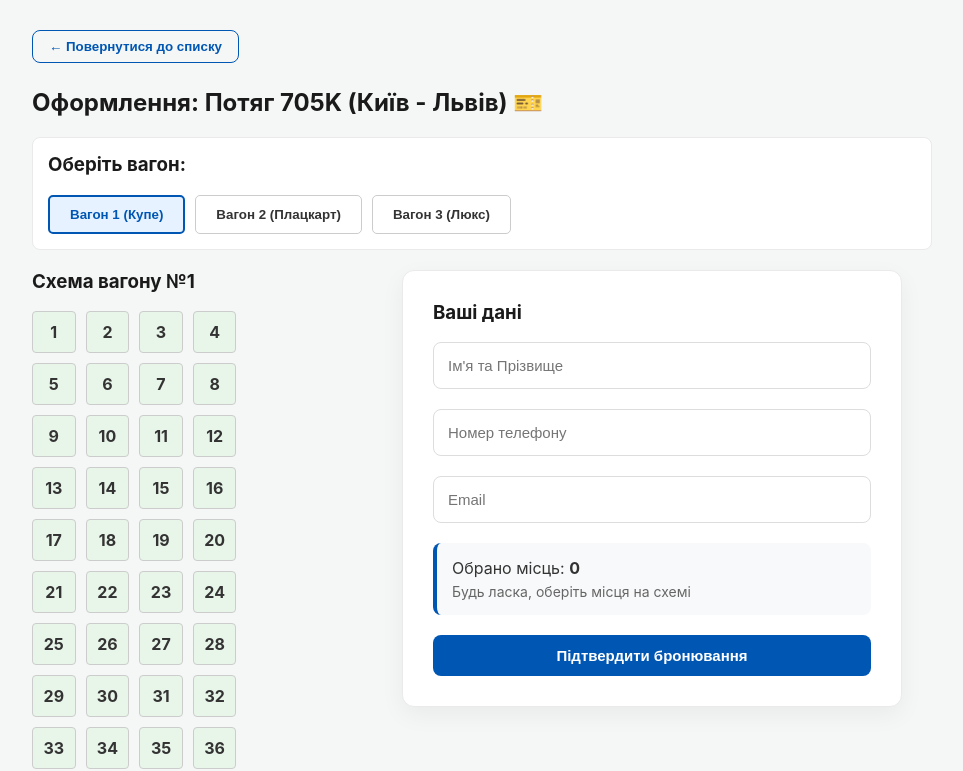
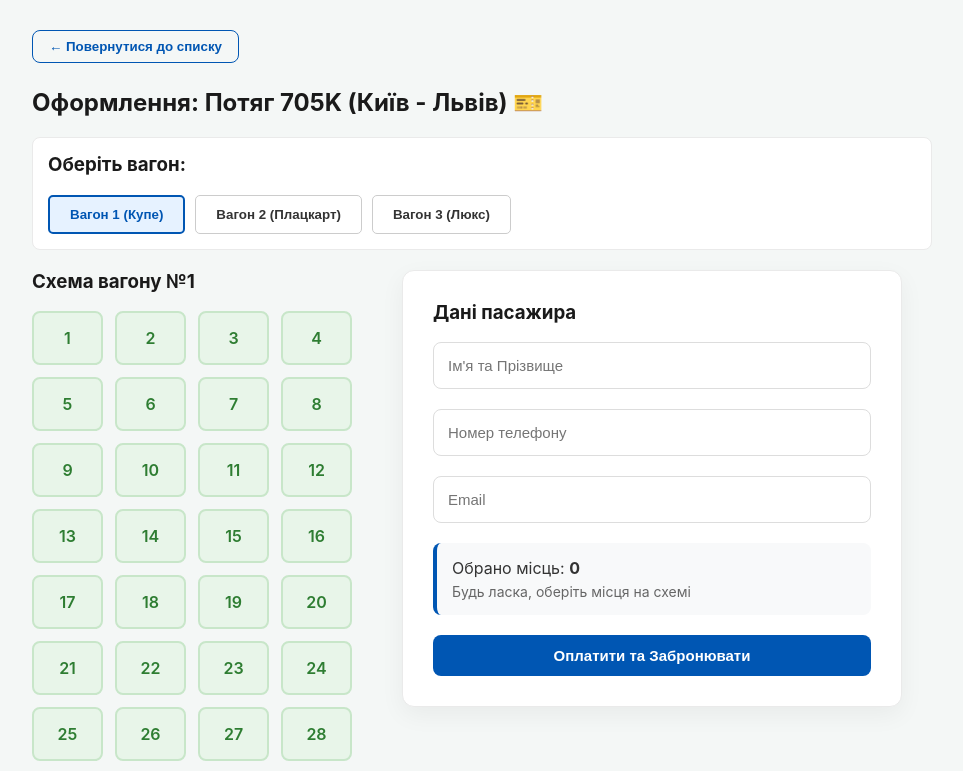
Before and after one commit to yorleX23/Railway-WEB-project, a React (Vite) app: page /booking/1 in a window 1280 px wide. Shown: the top 771 px of the page, without its empty margins (158-1121 px from the left). Built offline with nearby package versions, Linux system fonts and the light colour scheme.

Commit message:
доблені до головних файлів коментарі для зрозумілості програми:)

```diff
--- a/src/components/BookingForm.jsx
+++ b/src/components/BookingForm.jsx
@@ -1,45 +1,44 @@
-import {useState} from "react";
+import { useState } from 'react';
 
+// Компонент форми для введення персональних даних (Контрольована форма)
 export default function BookingForm({ selectedSeats, onSubmitBooking }) {
-    const [formData, setFormData] = useState({name: '', phone: '', email: ''});
+  // Локальний стан форми, який зберігає введені дані
+  const [formData, setFormData] = useState({ name: '', phone: '', email: '' });
 
-   const handleSubmit = (e) => {
-    e.preventDefault();
-    onSubmitBooking(formData);
-   }
+  // Обробник натискання кнопки "Submit"
+  const handleSubmit = (e) => {
+    e.preventDefault(); // Запобігаємо стандартному перезавантаженню сторінки при відправці форми
+    onSubmitBooking(formData); // Передаємо зібрані дані в батьківський компонент
+  };
 
-return (
-    <form onSubmit={handleSubmit} className="booking-form">
-      <h3 style={{marginTop: 0, color: '#1a1a1a'}}>Ваші дані</h3>
+  return (
+    <form className="booking-form" onSubmit={handleSubmit}>
+      <h3 style={{ marginTop: 0, color: '#1a1a1a' }}>Дані пасажира</h3>
 
+      {/* Атрибут required забезпечує базову HTML5 валідацію.
+          onChange оновлює конкретне поле в об'єкті formData */}
       <input
-        required type="text" placeholder="Ім'я та Прізвище"
-        className="form-input"
+        required type="text" placeholder="Ім'я та Прізвище" className="form-input"
         onChange={e => setFormData({...formData, name: e.target.value})}
-
       />
       <input
-        required type="tel" placeholder="Номер телефону"
+        required type="tel" placeholder="Номер телефону" className="form-input"
         onChange={e => setFormData({...formData, phone: e.target.value})}
-        className="form-input"
       />
       <input
-        required type="email" placeholder="Email"
+        required type="email" placeholder="Email" className="form-input"
         onChange={e => setFormData({...formData, email: e.target.value})}
-        className="form-input"
       />
 
+      {/* Інформаційний блок, що динамічно показує номери обраних місць */}
       <div className="summary-box">
-       <p style={{ margin: 0 }}>Обрано місць: <strong>{selectedSeats.length}</strong></p>
+        <p style={{ margin: 0 }}>Обрано місць: <strong>{selectedSeats.length}</strong></p>
         <p style={{ margin: '5px 0 0 0', fontSize: '14px', color: '#666' }}>
           {selectedSeats.length > 0 ? `Номери: ${selectedSeats.join(', ')}` : 'Будь ласка, оберіть місця на схемі'}
         </p>
       </div>
 
-
-      <button type="submit" className="btn-primary" style={{ width: '100%'}}>
-        Підтвердити бронювання
-      </button>
+      <button type="submit" className="btn-primary" style={{ width: '100%' }}>Оплатити та Забронювати</button>
     </form>
   );
 }
--- a/src/components/SeatMap.jsx
+++ b/src/components/SeatMap.jsx
@@ -1,40 +1,36 @@
+// Компонент відповідає за інтерактивну сітку місць
 export default function SeatMap({ selectedSeats, setSelectedSeats, bookedSeats }) {
-  // Генеруємо 40 місць
+  // Генеруємо масив з 40 чисел [1, 2, 3... 40] для відображення місць
   const seats = Array.from({ length: 40 }, (_, i) => i + 1);
 
+  // Функція обробки кліку по конкретному місцю
   const handleSeatClick = (seat) => {
-    if (bookedSeats.includes(seat)) return; // Заброньовані не можна клікати
+    // Якщо місце вже заброньоване кимось іншим — ігноруємо клік
+    if (bookedSeats.includes(seat)) return;
 
     if (selectedSeats.includes(seat)) {
-      setSelectedSeats(selectedSeats.filter(s => s !== seat)); // Зняти вибір
+      // Якщо місце вже було обране нами — знімаємо вибір (фільтруємо масив)
+      setSelectedSeats(selectedSeats.filter(s => s !== seat));
     } else {
-      setSelectedSeats([...selectedSeats, seat]); // Обрати
+      // Якщо місце вільне — додаємо його до масиву обраних
+      setSelectedSeats([...selectedSeats, seat]);
     }
   };
 
   return (
-    <div style={{ display: 'grid', gridTemplateColumns: 'repeat(4, 1fr)', gap: '10px', maxWidth: '300px' }}>
+    <div className="seat-grid">
       {seats.map(seat => {
-        let bgColor = '#e8f5e9'; // вільні (зеленуваті)
-        let color = '#333';
-
-        if (bookedSeats.includes(seat)) {
-          bgColor = '#ffebee'; // заброньовані (червонуваті)
-          color = '#c62828';
-        } else if (selectedSeats.includes(seat)) {
-          bgColor = '#0056b3'; // обрані (сині)
-          color = 'white';
-        }
+        // Визначаємо CSS клас в залежності від статусу місця
+        let statusClass = 'free';
+        if (bookedSeats.includes(seat)) statusClass = 'booked';
+        else if (selectedSeats.includes(seat)) statusClass = 'selected';
 
         return (
           <div
             key={seat}
             onClick={() => handleSeatClick(seat)}
-            style={{
-              padding: '10px', textAlign: 'center', cursor: bookedSeats.includes(seat) ? 'not-allowed' : 'pointer',
-              backgroundColor: bgColor, color: color, borderRadius: '4px', fontWeight: 'bold',
-              border: '1px solid #ccc'
-            }}>
+            className={`seat ${statusClass}`}
+          >
             {seat}
           </div>
         );
--- a/src/components/TrainList.jsx
+++ b/src/components/TrainList.jsx
@@ -1,12 +1,16 @@
-import TrainCard from "./TrainCard";
+import TrainCard from './TrainCard';
 
+// Компонент-контейнер для відображення списку. Отримує масив рейсів через пропси.
 export default function TrainList({ trains }) {
-    if(trains.length === 0) {
-        return <p>Рейсів не знайдено</p>
-    }
+  // Умовний рендеринг: якщо масив порожній (нічого не знайдено)
+  if (trains.length === 0) {
+    return <p>Рейсів не знайдено. Спробуйте змінити критерії пошуку.</p>;
+  }
 
-   return (
+  return (
     <div className="train-list">
+      {/* Проходимось методом map по масиву рейсів і рендеримо картку для кожного.
+          Важливо: key={train.id} необхідний для оптимізації рендерингу в React */}
       {trains.map(train => (
         <TrainCard key={train.id} train={train} />
       ))}
--- a/src/data/trains.js
+++ /dev/null
@@ -1,6 +0,0 @@
-export const trains = [
-  { id: 1, number: "705K", route: "Київ - Львів", departure: "2026-05-20 08:30", duration: "5h 15m" },
-  { id: 2, number: "091K", route: "Київ - Одеса", departure: "2026-05-20 22:15", duration: "9h 30m" },
-  { id: 3, number: "043Л", route: "Івано-Франківськ - Київ", departure: "2026-05-21 20:00", duration: "10h 20m" },
-  { id: 4, number: "712К", route: "Київ - Краматорськ", departure: "2026-05-22 06:45", duration: "6h 40m" }
-];
--- a/src/pages/Booking.jsx
+++ b/src/pages/Booking.jsx
@@ -8,44 +8,47 @@ import { BookingService } from '../services/BookingService';
 import { BookingContext } from '../context/BookingContext';
 
 export default function Booking() {
+  // useParams дістає параметр trainId з URL-адреси
   const { trainId } = useParams();
-  const navigate = useNavigate(); // Хук для навігації
+  // useNavigate дозволяє програмно перенаправляти користувача між сторінками
+  const navigate = useNavigate();
 
-  const {
-    trains,
-    currentWagon,
-    setCurrentWagon,
-    selectedSeats,
-    setSelectedSeats
-  } = useContext(BookingContext);
+  // Підключаємо необхідні дані з Context API
+  const { trains, currentWagon, setCurrentWagon, selectedSeats, setSelectedSeats } = useContext(BookingContext);
 
+  // Локальні стани специфічні для цієї сторінки
   const [bookedSeats, setBookedSeats] = useState([]);
   const [fetchingSeats, setFetchingSeats] = useState(false);
 
+  // Знаходимо об'єкт потрібного потяга за ID
   const train = trains.find(t => t.id === parseInt(trainId));
 
+  // Ефект спрацьовує при зміні потяга або вагона, щоб підтягнути актуальні зайняті місця
   useEffect(() => {
     setFetchingSeats(true);
     BookingService.getBookedSeats(trainId, currentWagon)
       .then(seats => {
         setBookedSeats(seats);
-        setSelectedSeats([]);
+        setSelectedSeats([]); // Очищуємо вибір користувача, якщо він перемкнув вагон
       })
       .catch(() => toast.error("Помилка синхронізації з API"))
       .finally(() => setFetchingSeats(false));
   }, [trainId, currentWagon, setSelectedSeats]);
 
+  // Обробник фінального етапу бронювання
   const handleFinalizeBooking = async (formData) => {
+    // Валідація: не можна забронювати 0 місць
     if (selectedSeats.length === 0) {
       toast.error("Оберіть хоча б одне місце на схемі!");
       return;
     }
 
     try {
+      // Асинхронно зберігаємо дані через сервіс
       await BookingService.saveBooking(trainId, currentWagon, selectedSeats);
       toast.success(`Квитки успішно заброньовані для ${formData.name}!`);
-      setSelectedSeats([]);
-      navigate('/');
+      setSelectedSeats([]); // Очищуємо стан після успіху
+      navigate('/'); // Повертаємо на головну
     } catch {
       toast.error("Не вдалося зберегти бронювання.");
     }
@@ -55,34 +58,23 @@ export default function Booking() {
 
   return (
     <div className="container">
-      {/* Кнопка повернення */}
-      <button className="btn-back" onClick={() => navigate('/')}>
-        ← Повернутися до списку
-      </button>
-
+      <button className="btn-back" onClick={() => navigate('/')}>← Повернутися до списку</button>
       <h2 style={{ marginTop: '10px' }}>Оформлення: Потяг {train.number} ({train.route}) 🎫</h2>
 
+      {/* Компонент вибору вагона (оновлює глобальний стан currentWagon) */}
       <WagonSelector selectedWagon={currentWagon} setSelectedWagon={setCurrentWagon} />
 
       <div className="booking-layout">
-        {/* Контейнер для центрування схеми вагону */}
         <div className="seat-map-wrapper">
           <h3 style={{ marginTop: 0, textAlign: 'center' }}>Схема вагону №{currentWagon}</h3>
-          {fetchingSeats ? (
-            <p style={{ textAlign: 'center' }}>Оновлення схеми...</p>
-          ) : (
-            <SeatMap
-              selectedSeats={selectedSeats}
-              setSelectedSeats={setSelectedSeats}
-              bookedSeats={bookedSeats}
-            />
-          )}
+          {/* Відображення карти місць або індикатора завантаження */}
+          {fetchingSeats ? <p style={{ textAlign: 'center' }}>Оновлення схеми...</p> :
+            <SeatMap selectedSeats={selectedSeats} setSelectedSeats={setSelectedSeats} bookedSeats={bookedSeats} />
+          }
         </div>
 
-        <BookingForm
-          selectedSeats={selectedSeats}
-          onSubmitBooking={handleFinalizeBooking}
-        />
+        {/* Компонент форми приймає обрані місця та функцію обробки сабміту */}
+        <BookingForm selectedSeats={selectedSeats} onSubmitBooking={handleFinalizeBooking} />
       </div>
     </div>
   );
```
Also changed, not shown: src/App.jsx (+6 -1 lines), src/context/BookingContext.jsx (+9 -11 lines), src/main.jsx (+6 -3 lines), src/pages/Home.jsx (+8 -4 lines), src/service/BookingService.js (deleted, +0 -13 lines), src/services/BookingService.js (+13 -9 lines).
